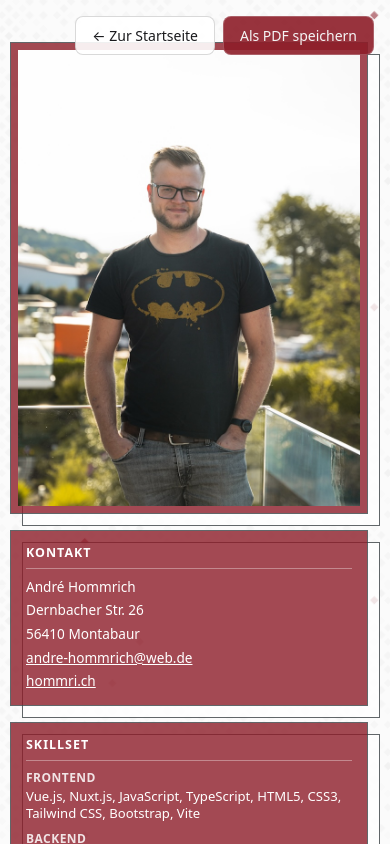
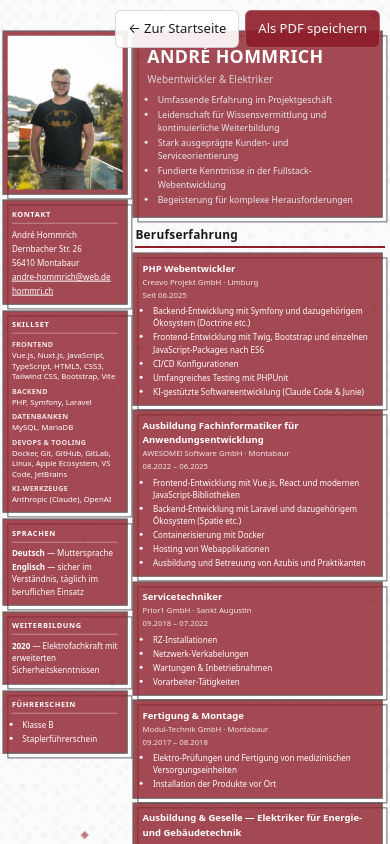
Before and after one commit to AHommrich/ahommrichnuxt, a Nuxt app: page /lebenslauf in a window 390 px wide. Shown: the top 844 px of the page. Built offline with nearby package versions, Linux system fonts and the light colour scheme.

Commit message:
pdf generate

```diff
--- a/pages/lebenslauf.vue
+++ b/pages/lebenslauf.vue
@@ -12,7 +12,7 @@ useSeoMeta({
 });
 
 useHead({
-  htmlAttrs: { lang: "de" },
+  htmlAttrs: { lang: "de", class: "cv-route" },
 });
 
 // Triggers the browser's native print dialog, used by the user to save as PDF.
@@ -163,7 +163,8 @@ const projects = [
 const skillset = [
   {
     label: "Frontend",
-    items: "Vue.js, Nuxt.js, JavaScript, TypeScript, HTML5, CSS3, Tailwind CSS, Bootstrap, Vite",
+    items:
+      "Vue.js, Nuxt.js, JavaScript, TypeScript, HTML5, CSS3, Tailwind CSS, Bootstrap, Vite",
   },
   {
     label: "Backend",
@@ -175,7 +176,8 @@ const skillset = [
   },
   {
     label: "DevOps & Tooling",
-    items: "Docker, Git, GitHub, GitLab, Linux, Apple Ecosystem, VS Code, JetBrains",
+    items:
+      "Docker, Git, GitHub, GitLab, Linux, Apple Ecosystem, VS Code, JetBrains",
   },
   {
     label: "KI-Werkzeuge",
@@ -194,7 +196,7 @@ const profileBullets = [
 
 <template>
   <div class="cv-root">
-    <!-- Tiled pattern background (screen only) -->
+    <!-- Tiled diamond pattern — same SVG asset used on the homepage -->
     <div class="cv-pattern" aria-hidden="true" />
 
     <!-- Action bar — screen only -->
@@ -354,11 +356,7 @@ const profileBullets = [
           <section class="cv-section">
             <h2 class="cv-main-title">Projekthistorie</h2>
             <div class="cv-stack">
-              <article
-                v-for="(p, i) in projects"
-                :key="i"
-                class="cv-entry"
-              >
+              <article v-for="(p, i) in projects" :key="i" class="cv-entry">
                 <div class="cv-entry-inner">
                   <div class="cv-entry-head">
                     <div class="cv-entry-headline">
@@ -505,15 +503,15 @@ const profileBullets = [
 }
 
 .cv-grid {
+  /*
+    Always keep the two-column PDF layout — including on mobile.
+    On small screens the whole sheet scales down via the font-size
+    reduction further below, so it reads like a shrunk PDF preview
+    instead of growing each card to full screen width.
+  */
   display: grid;
-  grid-template-columns: 1fr;
+  grid-template-columns: minmax(0, 1fr) minmax(0, 2fr);
   gap: 1.25rem;
-}
-
-@media (min-width: 640px) {
-  .cv-grid {
-    grid-template-columns: minmax(0, 1fr) minmax(0, 2fr);
-  }
 }
 
 /* ------------------------------------------------------------------ */
@@ -541,12 +539,12 @@ const profileBullets = [
   opacity: 0.8;
 }
 .cv-hero-shadow-1 {
-  transform: translate(0.375rem, 0.375rem);
+  transform: translate(0.25rem, 0.25rem);
   background: var(--cv-hero-shadow-1-bg);
   border: 1px solid var(--cv-hero-shadow-1-border);
 }
 .cv-hero-shadow-2 {
-  transform: translate(-0.375rem, -0.375rem);
+  transform: translate(-0.25rem, -0.25rem);
   background: var(--cv-hero-shadow-2-bg);
   border: 1px solid var(--cv-hero-shadow-2-border);
 }
@@ -554,11 +552,11 @@ const profileBullets = [
   /*
     No background or border — content sits directly on the burgund front layer,
     matching the homepage card stack where the inner content block has no fill.
-    Same -0.375rem offset as the front layer keeps them perfectly aligned.
+    Same -0.25rem offset as the front layer keeps them perfectly aligned.
   */
   position: relative;
   z-index: 2;
-  transform: translate(-0.375rem, -0.375rem);
+  transform: translate(-0.25rem, -0.25rem);
   padding: 1rem;
   color: #e5e7eb;
 }
@@ -619,13 +617,13 @@ const profileBullets = [
   opacity: 0.8;
 }
 .cv-card::before {
-  transform: translate(0.375rem, 0.375rem);
+  transform: translate(0.25rem, 0.25rem);
   background: var(--cv-hero-shadow-1-bg);
   border: 1px solid var(--cv-hero-shadow-1-border);
   z-index: 0;
 }
 .cv-card::after {
-  transform: translate(-0.375rem, -0.375rem);
+  transform: translate(-0.25rem, -0.25rem);
   background: #8d1d29;
   border: 1px solid var(--cv-hero-shadow-2-border);
   z-index: 1;
@@ -633,7 +631,7 @@ const profileBullets = [
 .cv-card-inner {
   position: relative;
   z-index: 2;
-  transform: translate(-0.375rem, -0.375rem);
+  transform: translate(-0.25rem, -0.25rem);
   padding: 0.9rem 1rem;
   color: #ffffff;
 }
@@ -720,13 +718,13 @@ const profileBullets = [
   opacity: 0.8;
 }
 .cv-entry::before {
-  transform: translate(0.375rem, 0.375rem);
+  transform: translate(0.25rem, 0.25rem);
   background: var(--cv-hero-shadow-1-bg);
   border: 1px solid var(--cv-hero-shadow-1-border);
   z-index: 0;
 }
 .cv-entry::after {
-  transform: translate(-0.375rem, -0.375rem);
+  transform: translate(-0.25rem, -0.25rem);
   background: #8d1d29;
   border: 1px solid var(--cv-hero-shadow-2-border);
   z-index: 1;
@@ -734,7 +732,7 @@ const profileBullets = [
 .cv-entry-inner {
   position: relative;
   z-index: 2;
-  transform: translate(-0.375rem, -0.375rem);
+  transform: translate(-0.25rem, -0.25rem);
   padding: 0.85rem 1rem;
   color: #ffffff;
 }
@@ -823,18 +821,64 @@ const profileBullets = [
 }
 
 /* ------------------------------------------------------------------ */
+/* Mobile — additional spacing tweaks. The actual proportional shrink */
+/* of the sheet happens via the html.cv-route font-size override in   */
+/* the non-scoped <style> block (rem units are root-relative).        */
+/* ------------------------------------------------------------------ */
+@media (max-width: 640px) {
+  .cv-container {
+    padding: 3.5rem 0.5rem 1.5rem;
+  }
+  .cv-grid {
+    gap: 0.6rem;
+  }
+  .cv-sidebar,
+  .cv-main {
+    gap: 0.6rem;
+  }
+  .cv-stack {
+    gap: 0.5rem;
+  }
+  /*
+    Action bar lives in the page coordinate system but should stay
+    tap-friendly. Pin everything in absolute px so the html root-scale
+    can shrink the rest without making the buttons unusable.
+  */
+  .cv-actions {
+    top: 10px;
+    right: 10px;
+    gap: 6px;
+  }
+  .cv-action-btn {
+    font-size: 13px;
+    padding: 8px 12px;
+    border-radius: 6px;
+    gap: 6px;
+  }
+}
+
+/* ------------------------------------------------------------------ */
 /* Print rules — force light theme so the PDF is print-friendly       */
 /* regardless of the user's current OS color scheme.                  */
 /* ------------------------------------------------------------------ */
 @media print {
+  /*
+    A real page margin so every page gets natural breathing room at the top
+    (previously @page margin: 0 left page 2+ flush against the paper edge).
+    To remove the browser's auto date/URL header that lands in this margin,
+    the user disables "Kopf- und Fußzeilen" in the print dialog's "Weitere
+    Einstellungen" — there is no fully reliable CSS-only way to suppress it.
+  */
   @page {
     size: A4;
-    margin: 10mm;
+    margin: 12mm 10mm;
   }
 
   /* Reset theme tokens to light values for predictable print output */
   .cv-root {
     --cv-bg: #ffffff;
+    --cv-pattern: url("@/assets/pattern-light.svg");
+    --cv-pattern-opacity: 0.4;
     --cv-text: #1a1a1d;
     --cv-text-muted: rgba(26, 26, 29, 0.72);
     --cv-text-subtle: rgba(26, 26, 29, 0.6);
@@ -849,26 +893,77 @@ const profileBullets = [
     --cv-section-title-border: rgba(0, 0, 0, 0.18);
   }
 
-  /* Hide action bar and background pattern in print */
+  /*
+    Hide the action bar AND the section divider in print. The divider
+    fell on or near page breaks and got visually cut off; for the printed
+    CV the section heading "Projekthistorie" is enough of a separator.
+  */
   .cv-actions,
-  .cv-pattern {
+  .cv-divider {
     display: none !important;
   }
 
-  /* Force background colors to render in print — including the ::before/::after layers */
+  /*
+    Same diamond SVG as the homepage, tiled at ~20% of its native size.
+    Chrome rasterizes SVG background-images for print: below ~300px tile
+    width the bitmap gets visibly upscaled by the printer DPI and looks
+    blurry. 400×300 keeps the diamonds small (~10px) but renders crisply.
+
+    position: fixed makes modern browsers repeat the pattern on every
+    printed page; print-color-adjust: exact forces it into the saved PDF.
+    image-rendering: crisp-edges asks the browser not to soften the
+    rasterized output, which helps further on lower-DPI printers.
+
+    Note: Chrome's "Hintergrundgrafiken" checkbox in the print dialog can
+    still strip background-image from the saved PDF on some systems even
+    with print-color-adjust set — if the pattern is missing from the file,
+    enable that option once under "Weitere Einstellungen".
+  */
+  .cv-pattern {
+    position: fixed !important;
+    inset: 0 !important;
+    background-size: 400px 300px !important;
+    image-rendering: -webkit-optimize-contrast;
+    image-rendering: crisp-edges;
+    -webkit-print-color-adjust: exact !important;
+    print-color-adjust: exact !important;
+  }
+
+  /* Force background colors to render in print */
   .cv-root,
   .cv-hero-card,
+  .cv-card,
+  .cv-entry {
+    -webkit-print-color-adjust: exact !important;
+    print-color-adjust: exact !important;
+  }
+
+  /*
+    Print uses flat solid burgund cards — the screen's offset shadow stack
+    leaves visible outline artifacts on white paper and prevents cards from
+    splitting cleanly across pages. A plain box reads more like a real PDF
+    CV and breaks gracefully when needed.
+  */
   .cv-hero-shadow-1,
-  .cv-hero-shadow-2,
-  .cv-hero-inner,
-  .cv-card,
+  .cv-hero-shadow-2 {
+    display: none !important;
+  }
   .cv-card::before,
   .cv-card::after,
-  .cv-entry,
   .cv-entry::before,
   .cv-entry::after {
-    -webkit-print-color-adjust: exact !important;
-    print-color-adjust: exact !important;
+    content: none !important;
+  }
+  .cv-hero-card,
+  .cv-card,
+  .cv-entry {
+    background-color: #8d1d29 !important;
+    border: 1px solid #4b0b15 !important;
+  }
+  .cv-hero-inner,
+  .cv-card-inner,
+  .cv-entry-inner {
+    transform: none !important;
   }
 
   /* All card content sits on the burgund front layer — force pure white for max print contrast */
@@ -896,6 +991,7 @@ const profileBullets = [
 
   .cv-container {
     max-width: 100% !important;
+    /* Print margin lives on @page now, so the container is flush */
     padding: 0 !important;
   }
 
@@ -906,53 +1002,166 @@ const profileBullets = [
 
   .cv-sidebar,
   .cv-main {
-    gap: 3mm !important;
+    gap: 5mm !important;
   }
 
   .cv-stack {
-    gap: 3mm !important;
+    gap: 4mm !important;
   }
 
-  /* Avoid breaking individual cards across pages */
+  /*
+    Never split a card across pages — content cut mid-bullet looks broken.
+    To make this work without huge whitespace gaps, the print typography
+    below is aggressively compacted so more entries fit per page.
+  */
   .cv-entry,
   .cv-card,
   .cv-hero-card {
     break-inside: avoid;
     page-break-inside: avoid;
   }
+  /* Keep the role headline glued to its bullet list */
+  .cv-entry-head {
+    break-after: avoid;
+    page-break-after: avoid;
+  }
 
-  /* Compact typography for print */
+  /* ---------- Compact typography for print ---------- */
+
+  /* Hero */
   .cv-name {
-    font-size: 1.5rem;
+    font-size: 1.25rem;
   }
   .cv-subtitle {
-    font-size: 0.95rem;
+    font-size: 0.8rem;
+    margin: 0.15rem 0 0.4rem;
   }
   .cv-name-inner {
-    padding: 0.9rem 1.1rem;
+    padding: 0.6rem 0.85rem;
   }
-  .cv-profile-list,
-  .cv-list,
-  .cv-entry-text {
-    font-size: 0.78rem;
+  .cv-profile-list {
+    font-size: 0.72rem;
+    gap: 0.1rem;
+    padding-left: 0.95rem;
+  }
+
+  /* Section headings on the main column */
+  .cv-main-title {
+    font-size: 0.95rem;
+    margin: 0 0 0.4rem;
+  }
+
+  /* Sidebar cards */
+  .cv-card-inner {
+    padding: 0.55rem 0.7rem;
+  }
+  .cv-section-title {
+    font-size: 0.62rem;
+    margin: 0 0 0.35rem;
+    padding-bottom: 0.2rem;
+  }
+  .cv-list {
+    font-size: 0.7rem;
+    gap: 0.1rem;
+    padding-left: 0.95rem;
+  }
+  .cv-list--plain {
+    padding-left: 0;
+  }
+  .cv-skill-list {
+    gap: 0.3rem;
+  }
+  .cv-skill-list strong {
+    font-size: 0.62rem;
+  }
+  .cv-skill-list span {
+    font-size: 0.7rem;
+    line-height: 1.25;
+  }
+
+  /* Main column cards (work + projects) */
+  .cv-entry-inner {
+    padding: 0.5rem 0.7rem;
+  }
+  .cv-entry-role {
+    font-size: 0.85rem;
+  }
+  .cv-entry-company {
+    font-size: 0.72rem;
+  }
+  .cv-entry-period {
+    font-size: 0.72rem;
+  }
+  .cv-entry-list {
+    font-size: 0.72rem;
+    gap: 0.1rem;
+    margin-top: 0.3rem;
+    padding-left: 0.95rem;
   }
   .cv-entry-stack {
-    font-size: 0.72rem;
+    font-size: 0.68rem;
+    margin: 0.2rem 0 0.3rem;
   }
-  .cv-section-title {
+  .cv-entry-text {
+    font-size: 0.74rem;
+    line-height: 1.35;
+  }
+  .cv-entry-extra {
     font-size: 0.7rem;
-  }
-  .cv-main-title {
-    font-size: 1.05rem;
+    margin-top: 0.3rem;
   }
 
-  /* Section headings should stick with their first card */
-  .cv-section {
-    break-inside: avoid-page;
+  /*
+    Divider sits between Berufserfahrung and Projekthistorie. Generous
+    vertical margin so the section transition has visible breathing room
+    rather than the previous packed-together feel on page 2.
+  */
+  .cv-divider {
+    margin: 2.5mm 0;
   }
+  .cv-signature {
+    font-size: 0.7rem;
+    margin-top: 0.6rem;
+  }
+  /*
+    The bullet list inside each entry sits slightly looser to match the
+    perceived spacing of page 1's hero card.
+  */
+  .cv-entry-list {
+    line-height: 1.4;
+  }
+  .cv-entry-text {
+    line-height: 1.45;
+  }
+
+  /*
+    Section headings should stay attached to their first card, but the
+    section itself MUST be allowed to break across pages — `avoid-page`
+    on tall sections leaves huge whitespace gaps before each new page.
+  */
   .cv-main-title {
     break-after: avoid;
     page-break-after: avoid;
   }
 }
 </style>
+
+<!--
+  Non-scoped block: applies a smaller root font-size on mobile while the user
+  is on this page. The `cv-route` class is set on <html> via useHead so the
+  override naturally tears down on route change. We use html-level scaling
+  because rem units are always root-relative — scoping the change to .cv-root
+  would have no effect on rem-based child sizes.
+-->
+<style>
+@media (max-width: 640px) {
+  html.cv-route {
+    font-size: 9.5px;
+  }
+}
+@media (max-width: 380px) {
+  html.cv-route {
+    font-size: 8.5px;
+  }
+}
+</style>
```
Lines whose indentation alone changed are shown as unchanged.
